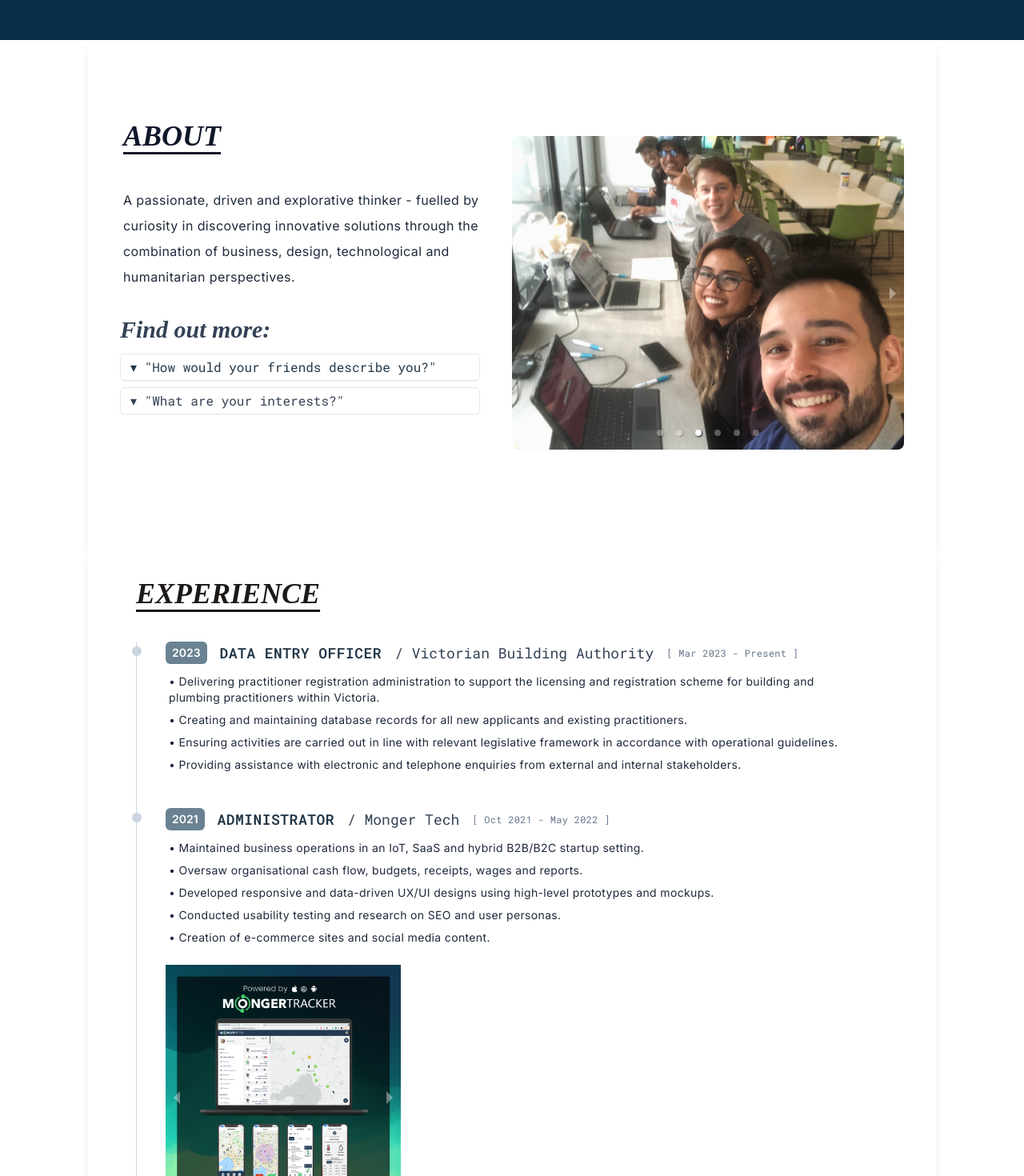
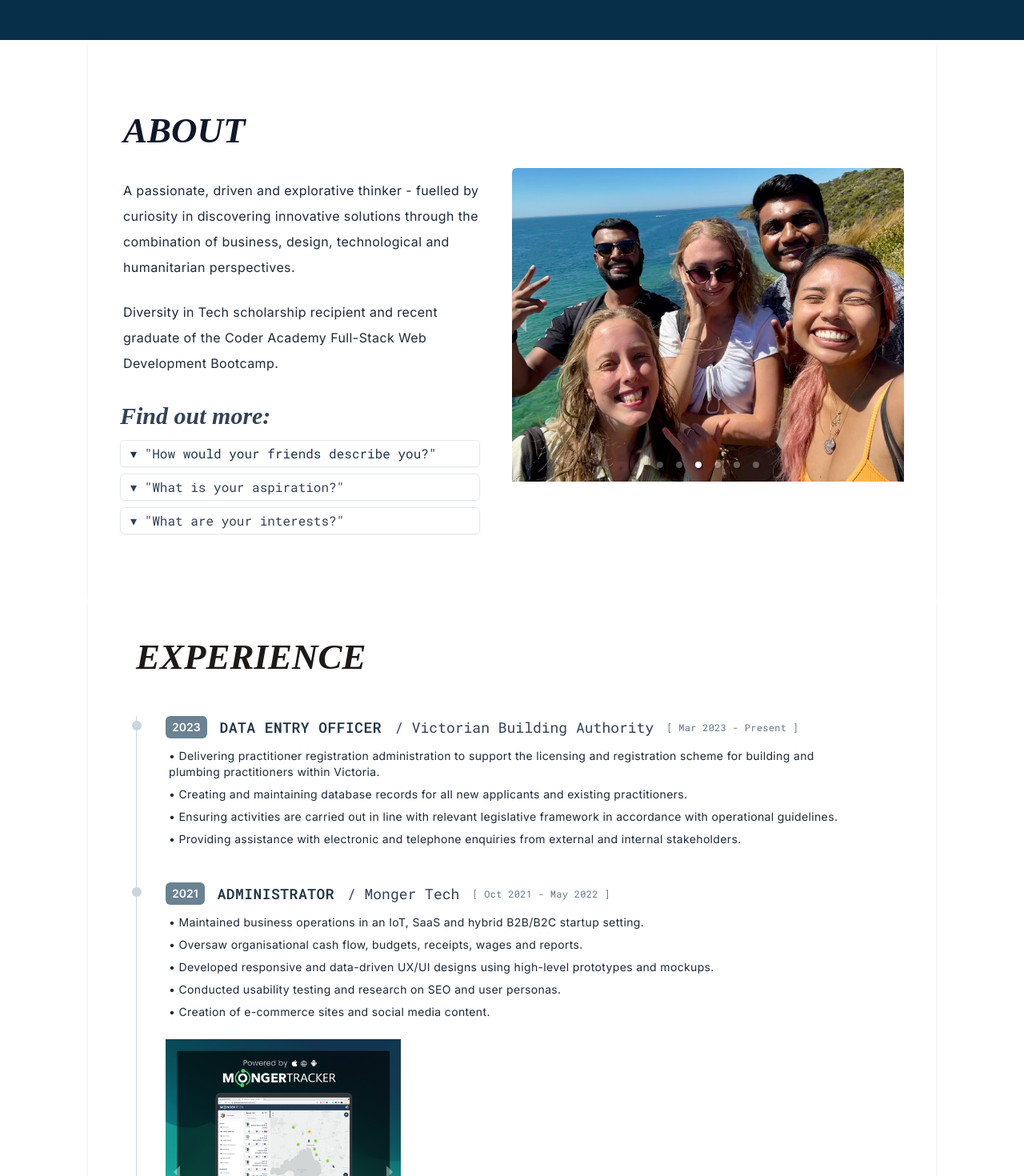
Before and after one commit to Lizette-Dimalanta/Portfolio_V2, a React (Vite) app: page / in a window 1280 px wide. Shown: the part 1040-2510 px from the top of the page at 80% size. Built offline with nearby package versions, Linux system fonts and the light colour scheme.

Commit message:
Added paragraph and button

```diff
--- a/src/components/About.jsx
+++ b/src/components/About.jsx
@@ -9,14 +9,17 @@ import 'react-responsive-carousel/lib/styles/carousel.min.css'
 const About = () => {
 
   return (
-    <div id='About'>
-    <div className='max-w-[1060px] m-auto px-10 flex flex-col md:flex-row py-20 bg-white shadow-lg'>
+    <div id='about'>
+    <div className='max-w-[1060px] m-auto px-10 flex flex-col md:flex-row py-20 bg-white shadow-md'>
       <div className='md:w-1/2'>
-        <h1 className='font-DM-Sherif-Display italic font-semibold text-4xl text-slate-900 text-start underline underline-offset-8 pb-10 pt-5 sm:pl-1'>
+        <h1 className='font-DM-Sherif-Display italic font-semibold text-[45px] text-slate-900 text-start pb-5  sm:pl-1'>
           ABOUT
         </h1>
         <p className='flex text-start font-Inter tracking-wide text-slate-800 text-md p-1 leading-loose pb-5 pr-10'>
           A passionate, driven and explorative thinker - fuelled by curiosity in discovering innovative solutions through the combination of business, design, technological and humanitarian perspectives.
+        </p>
+        <p className='flex text-start font-Inter tracking-wide text-slate-800 text-md p-1 leading-loose pb-5 pr-10'>
+          Diversity in Tech scholarship recipient and recent graduate of the Coder Academy Full-Stack Web Development Bootcamp.
         </p>
         <h2 className='font-DM-Sherif-Display italic font-semibold text-3xl text-slate-700 text-start py-3'>
           Find out more:
@@ -47,6 +50,18 @@ const About = () => {
           <AccordionItem className='pt-2'>
             <AccordionItemHeading>
               <AccordionItemButton className='px-3 py-1 font-Roboto-Mono text-md text-slate-700 border-[1px] border-slate-200 rounded-md shadow-sm'>
+                ▾ "What is your aspiration?"
+              </AccordionItemButton>
+            </AccordionItemHeading>
+            <AccordionItemPanel className='px-4 py-2'>
+              <p className='font-Inter text-start text-sm tracking-wide text-slate-800 pl-4 leading-loose'>
+                My parents are first-generation immigrants who worked hard as cleaners to give my siblings and I a better life. I aspire to carry on their strength to create meaningful change.
+              </p>
+            </AccordionItemPanel>
+          </AccordionItem>
+          <AccordionItem className='pt-2'>
+            <AccordionItemHeading>
+              <AccordionItemButton className='px-3 py-1 font-Roboto-Mono text-md text-slate-700 border-[1px] border-slate-200 rounded-md shadow-sm'>
                 ▾ "What are your interests?"
               </AccordionItemButton>
             </AccordionItemHeading>
@@ -58,7 +73,7 @@ const About = () => {
           </AccordionItem>
         </Accordion>
       </div>
-      <div className='md:w-1/2 flex justify-end py-10'>
+      <div className='md:w-1/2 flex justify-end sm:pt-20'>
         <Carousel
           showStatus={false}
           showIndicators={true}
@@ -66,7 +81,7 @@ const About = () => {
           infiniteLoop={true}
           autoPlay={true}
           interval={3000}
-          className="overflow-hidden rounded-lg"
+          className="overflow-hidden rounded-md"
         >
           <div>
             <img src="/images/Hiking.jpeg" alt="Hiking" />
@@ -75,10 +90,10 @@ const About = () => {
             <img src="/images/Coding2.jpeg" alt="Coding2" />
           </div>
           <div>
-            <img src="/images/CA.jpg" alt="Coder Academy" />
+            <img src="/images/Beach.jpeg" alt="Beach" />
           </div>
           <div>
-            <img src="/images/Music.jpg" alt="Music" />
+            <img src="/images/CA.jpg" alt="Coder Academy" />
           </div>
           <div>
             <img src="/images/Coding1.JPG" alt="Coding1" />
--- a/src/components/Experience.jsx
+++ b/src/components/Experience.jsx
@@ -80,8 +80,8 @@ const data = [
 
 const Experience = () => {
   return (
-    <div id='Experience' className='max-w-[1060px] m-auto px-10 bg-white shadow-lg'>
-      <h1 className='font-DM-Sherif-Display italic font-semibold text-4xl text-stone-900 text-center sm:text-start underline underline-offset-8 py-10 sm:pl-5'>
+    <div id='experience' className='max-w-[1060px] m-auto px-10 bg-white shadow-md'>
+      <h1 className='font-DM-Sherif-Display italic font-semibold text-[45px] text-stone-900 text-center sm:text-start py-10 sm:pl-5'>
         EXPERIENCE
       </h1>
         {data.map((item, itemid) => (
--- a/src/components/Navbar.jsx
+++ b/src/components/Navbar.jsx
@@ -12,11 +12,11 @@ const Navbar = () => {
   }
 
   return (
-    <div className='border-white border-x-[25px] border-t-[10px] border-b-8 shadow-lg sticky top-0 z-50 bg-white'>
+    <div className='border-white border-x-[25px] border-t-[10px] border-b-8 shadow-sm sticky top-0 z-50 bg-white'>
       <div className='flex place-items-center justify-between'>
         <button>
           <h1 className='text-2xl md:text-3xl border-t-[4px] border-white font-bold italic bg-white hover:scale-105 transition-all ease-in-out duration-300'>LIZETTE
-            <span className='not-italic'> DIMALALNTA</span>
+            <span className='not-italic'> DIMALANTA</span>
           </h1>
         </button>
         <div className='font-Roboto-Mono text-sm hidden md:flex gap-5'>
--- a/src/components/Projects.jsx
+++ b/src/components/Projects.jsx
@@ -81,8 +81,8 @@ const projectData = [
 
 const Projects = () => {
   return (
-    <div id='projects' className='max-w-[1060px] m-auto px-10 bg-white shadow-lg'>
-        <h1 className='font-DM-Sherif-Display italic font-semibold text-4xl text-stone-900 text-center sm:text-start underline underline-offset-8 pt-10 pb-5 sm:pl-5'>
+    <div id='projects' className='max-w-[1060px] m-auto px-10 bg-white shadow-md pt-10'>
+        <h1 className='font-DM-Sherif-Display italic font-semibold text-[45px] text-stone-900 text-center sm:text-start pt-10 pb-5 sm:pl-5'>
           PROJECTS
         </h1>
         {projectData.map((project, projectID) => (
```
Also changed, not shown: public/images/Beach.jpeg (added).
